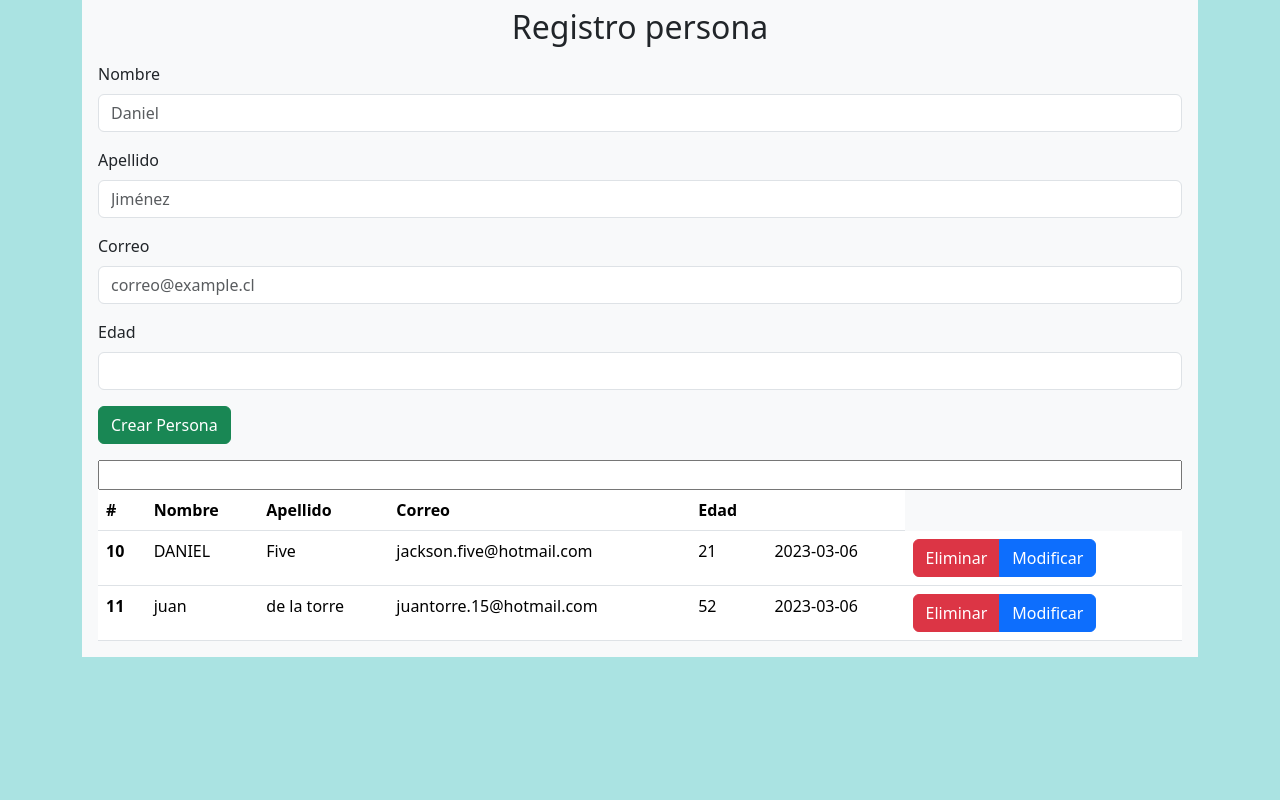
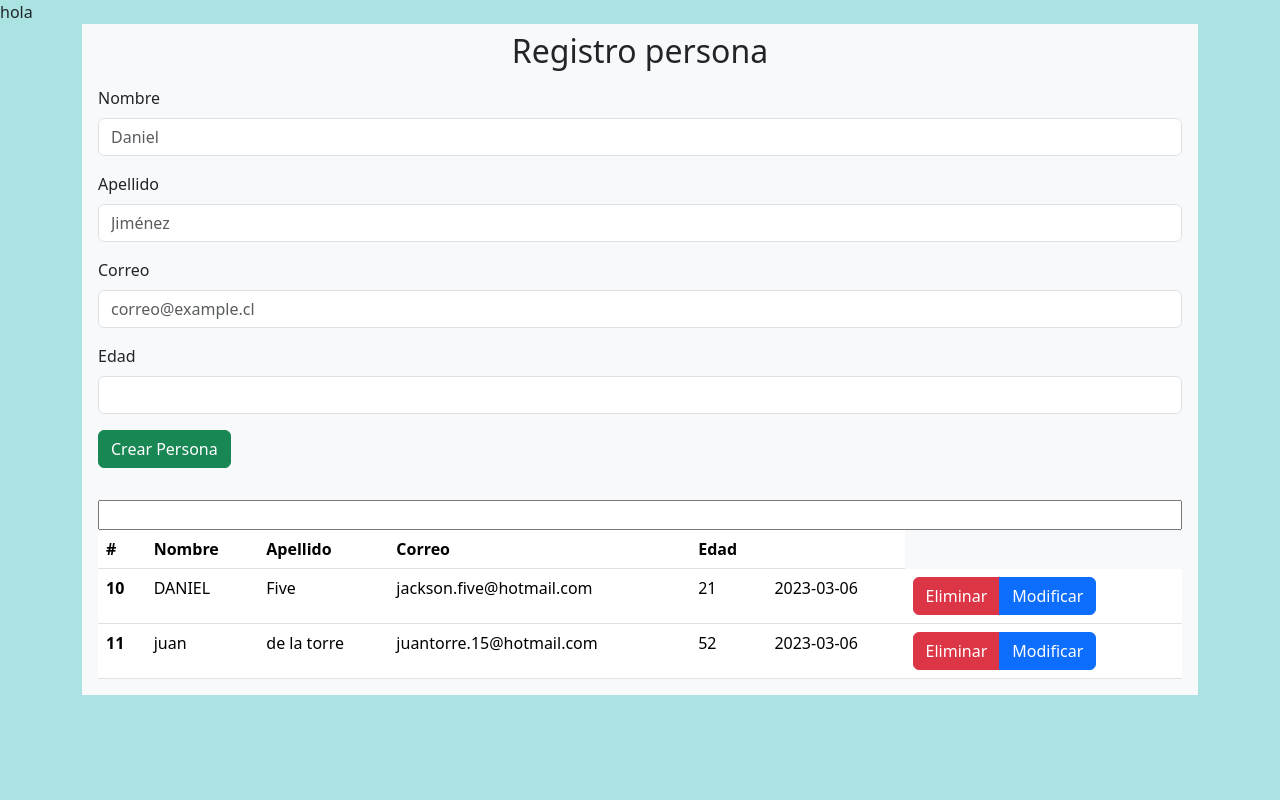
Before and after one commit to danielJL19/CRUD_PERSONA, a PHP site: page /curso/ in a window 1280 px wide. Run offline with PHP 8.4, Linux system fonts and the light colour scheme; data comes from the database, SQL or seed files in the repository.

Commit message:
errorSoluc

```diff
--- a/helpers.php
+++ b/helpers.php
@@ -3,7 +3,7 @@ require_once 'models/persona.php';
 if (!isset($_SESSION)) {
     session_start();
 }
-
+echo 'hola';
     class Helper{
         public static function removeSession($session){
             if(isset($_SESSION[$session])){//si existe esta session
--- a/registro.php
+++ b/registro.php
@@ -42,3 +42,4 @@ if(isset($_POST)){//SI HAY ENVIO POST
     }
     header('Location:index.php');
 }
+?>
```
